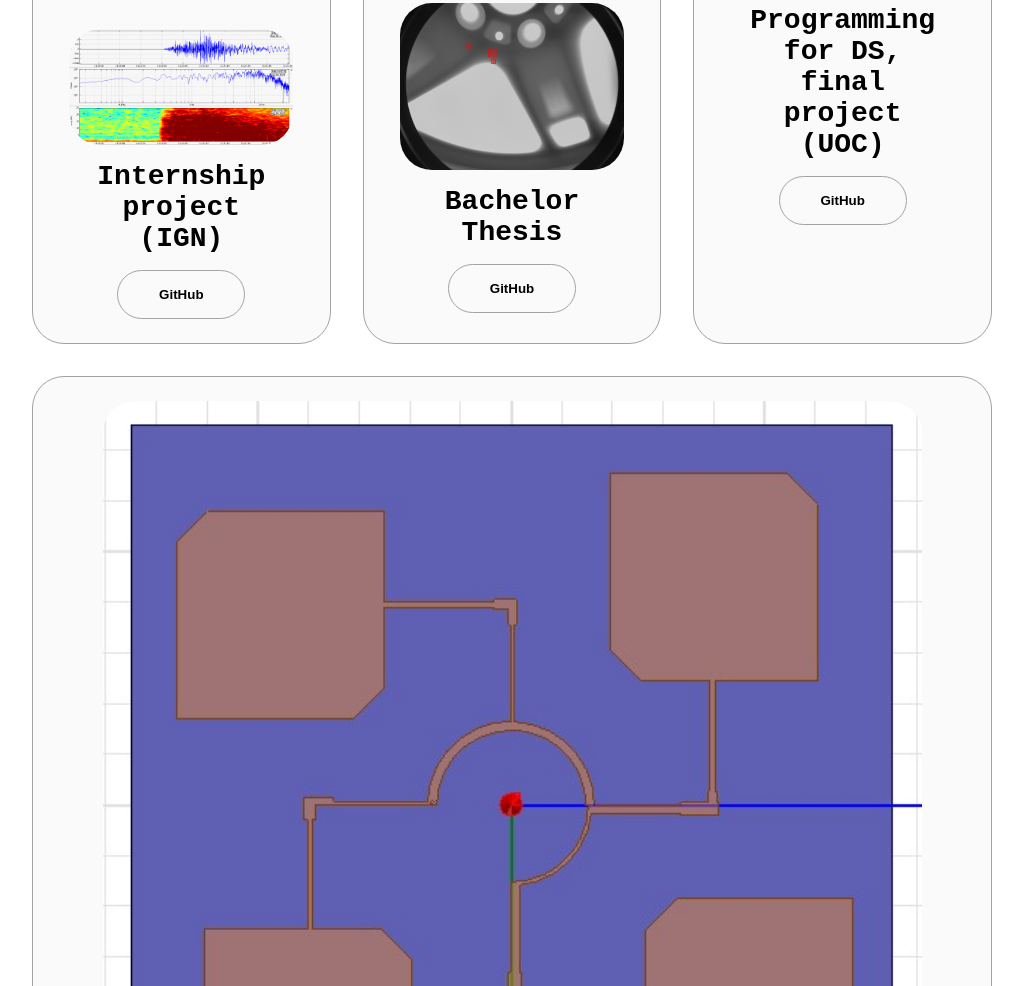
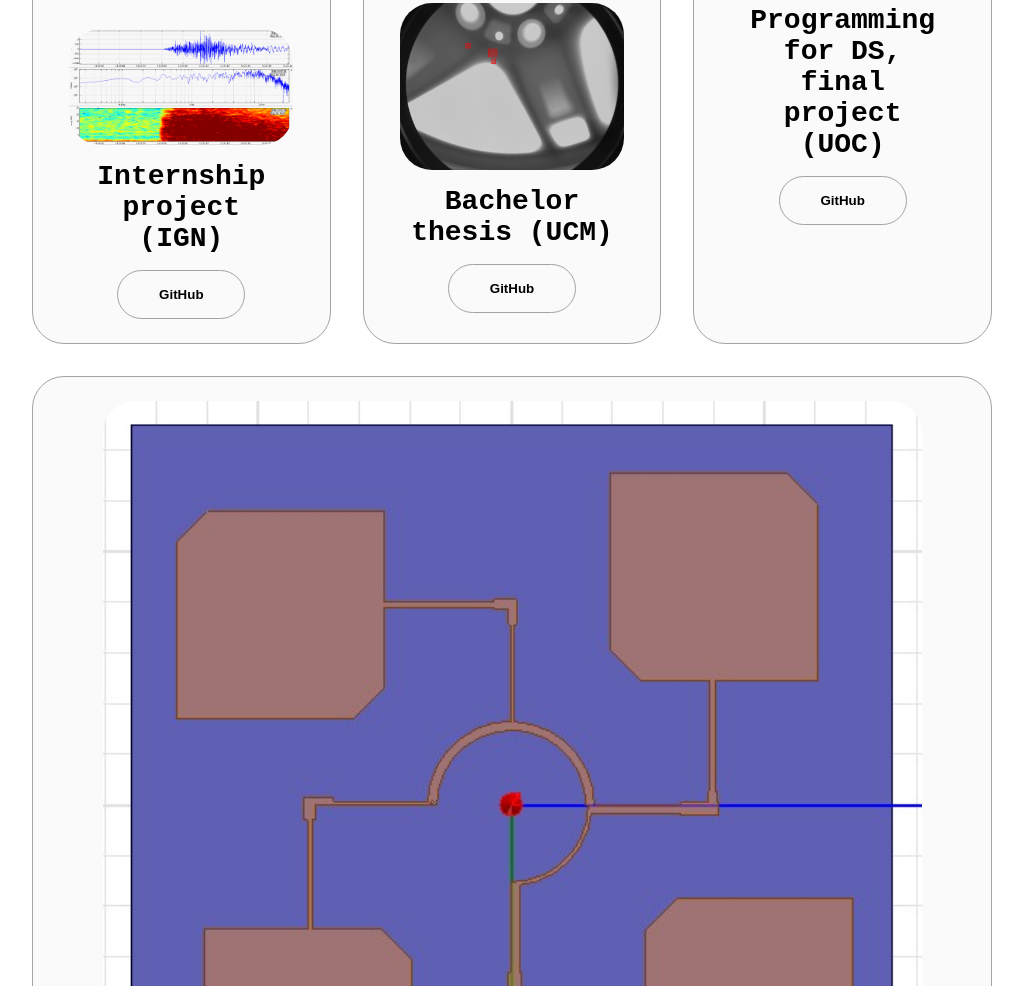
Before and after one commit to pablosreyero/html-css-js-portfolio, a plain HTML site: page index.html in a window 1280 px wide. Shown: the part 2716-3702 px from the top of the page, without its empty margins (128-1151 px from the left). Drawn offline with Linux system fonts and the light colour scheme; files whose address does not match are found by name; a web font is replaced by a local one.

```diff
--- a/index.html
+++ b/index.html
@@ -212,7 +212,7 @@
                         <img src="./assets/bachelor_thesis.png" alt="Project 2" class="project-img"/>
                         <img src="./assets/welds-bachelor-thesis.png" alt="Project 2" class="project-img"/>
                     </div>
-                    <h2 class="experience-sub-title project-title">Bachelor Thesis</h2>
+                    <h2 class="experience-sub-title project-title">Bachelor thesis (UCM)</h2>
                     <div class="btn-container">
                         <button class="btn btn-color-2 project-btn" onclick="location.href='https://github.com/pablosreyero/BachelorThesis.git'"> GitHub </button>
                     </div>
```
